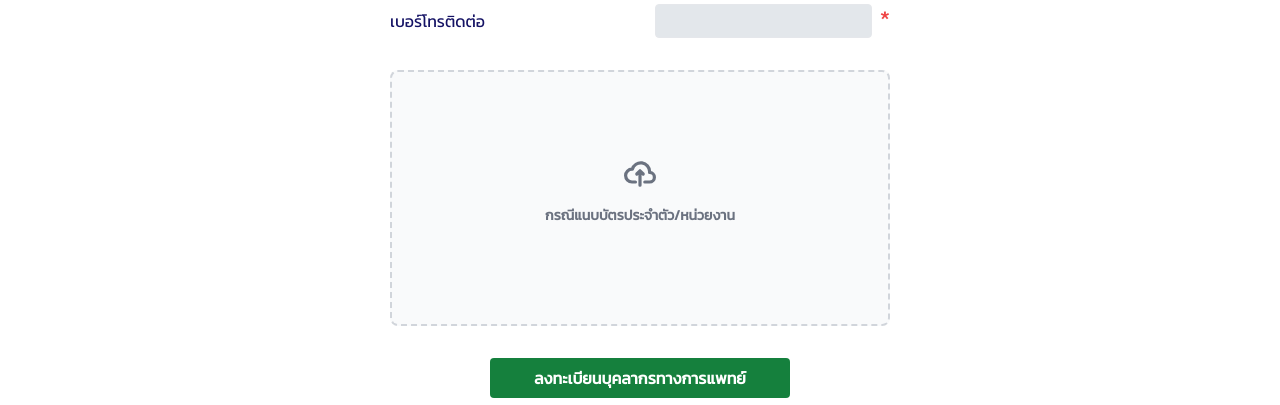
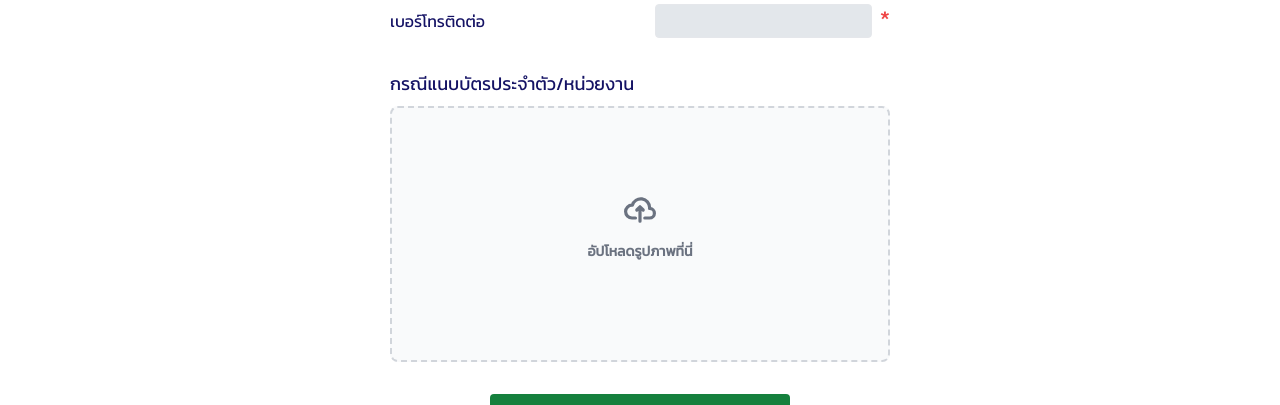
Before and after one commit to ChuBu0012/HospitalConnectionV2, a Next.js app: page /register in a window 1280 px wide. Shown: the part 726-1131 px from the top of the page. Built offline with nearby package versions, Linux system fonts and the light colour scheme; no server answers.

Commit message:
edit text

```diff
--- a/src/app/register/page.js
+++ b/src/app/register/page.js
@@ -522,7 +522,10 @@ const Register = () => {
             {Image ? (
               ""
             ) : (
-              <div className="flex items-center justify-center w-full mt-8">
+              <div className="flex flex-col items-center justify-center md:items-start md:justify-start w-full mt-8">
+                <label className="text-left mb-2 text-lg">
+                  กรณีแนบบัตรประจำตัว/หน่วยงาน
+                </label>
                 <label
                   htmlFor="dropzone-file"
                   className="flex flex-col items-center justify-center
@@ -544,9 +547,7 @@ const Register = () => {
                       />
                     </svg>
                     <p className="mb-2 text-sm text-gray-500 text-center ">
-                      <span className="font-semibold">
-                      กรณีแนบบัตรประจำตัว/หน่วยงาน
-                      </span>
+                      <span className="font-semibold">อัปโหลดรูปภาพที่นี่</span>
                     </p>
                   </div>
                   <input
@@ -561,9 +562,12 @@ const Register = () => {
 
             {Image && (
               <div className="relative mt-8">
+                <label className="text-left text-lg">
+                  กรณีแนบบัตรประจำตัว/หน่วยงาน
+                </label>
                 <img
                   src={Image}
-                  className="  m-auto rounded-lg object-contain max-h-[256px]"
+                  className="  m-auto mt-4 rounded-lg object-contain max-h-[256px]"
                   height={256}
                   width={500}
                   alt=""
@@ -589,7 +593,9 @@ const Register = () => {
                       />
                     </svg>
                     <p className="mb-2 text-sm text-gray-500 text-center ">
-                      <span className="font-semibold">กรณีแนบบัตรประจำตัว/หน่วยงาน</span>
+                      <span className="font-semibold">
+                        กรณีแนบบัตรประจำตัว/หน่วยงาน
+                      </span>
                     </p>
                   </div>
                   <input
```
